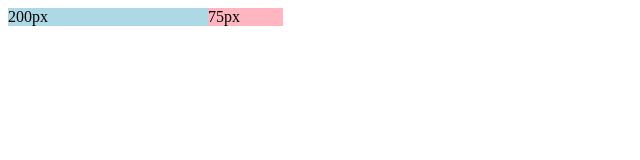
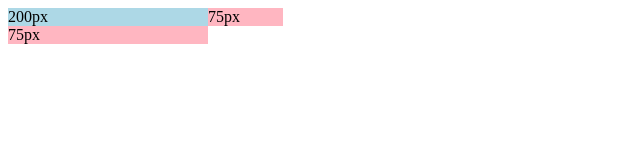
Before and after one commit to gradyflyntx/youtube-clone, a plain HTML site: page 11a.html in a window 1280 px wide. Shown: the whole page, without its empty margins (0-640 px from the left). Drawn offline with Linux system fonts and the light colour scheme.

Commit message:
add 75px, background-color lightpink

```diff
--- a/11a.html
+++ b/11a.html
@@ -9,6 +9,7 @@
       grid-template-columns: 200px 75px">
     <div style="background-color: lightblue;">200px</div>
     <div style="background-color: lightpink;">75px</div>
+    <div style="background-color: lightpink;">75px</div>
     </div>
   </body>
 </html>
```
